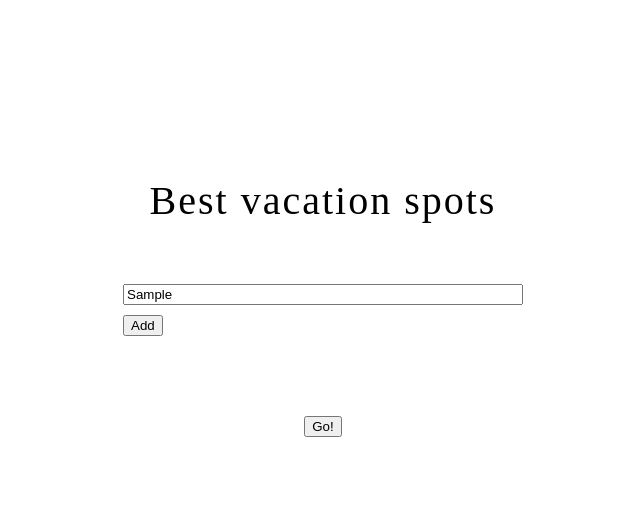
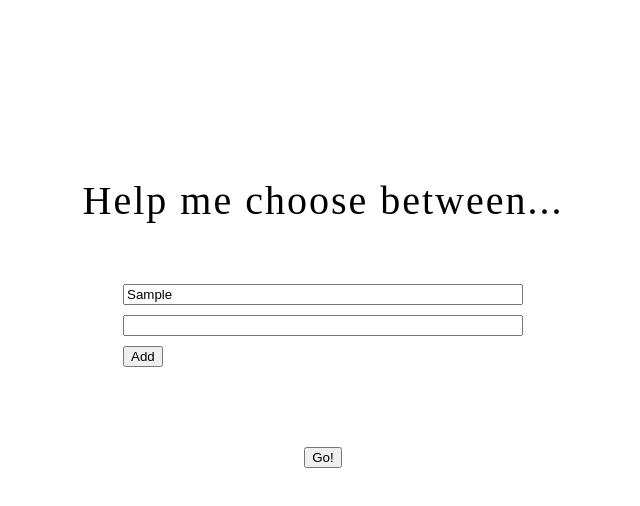
Before and after one commit to sannapaulina/webpage-TK, a plain HTML site: page index.html in a window 1280 px wide. Both pictures are taken after typing "Sample" into the empty fields and a click on the button "Add". Shown: the whole page, without its empty margins (317-957 px from the left). Drawn offline with nearby package versions, Linux system fonts and the light colour scheme.

Commit message:
Javascript

```diff
--- a/index.html
+++ b/index.html
@@ -2,17 +2,31 @@
 <html lang=en>
 <head>
   <meta charset=utf-8>
-  <title>vacation spots</title>
+  <title>dinner time</title>
   <link href="./main.css" rel="stylesheet" type="text/css">
 </head>
 <body>
-  <h1>Best vacation spots</h1>
+  <h1>Help me choose between...</h1>
   <div class="inputSection">
     <div class="inputs">
       <input placeholder="something"></input>
     </div>
     <button class="addOption">Add</button>
   </div>
+  <div class="resultSection"></div>
   <button>Go!</button>
+
+  <script src="https://code.jquery.com/jquery-3.3.1.min.js"></script>
+  <script>
+  $(function() {
+  $(".resultSection").hide()
+
+  var addOption = function() {
+    $(".inputs").append("<input></input>")
+  }
+
+  $(".addOption").click(addOption)
+    })
+  </script>
 </body>
 </html>
```
